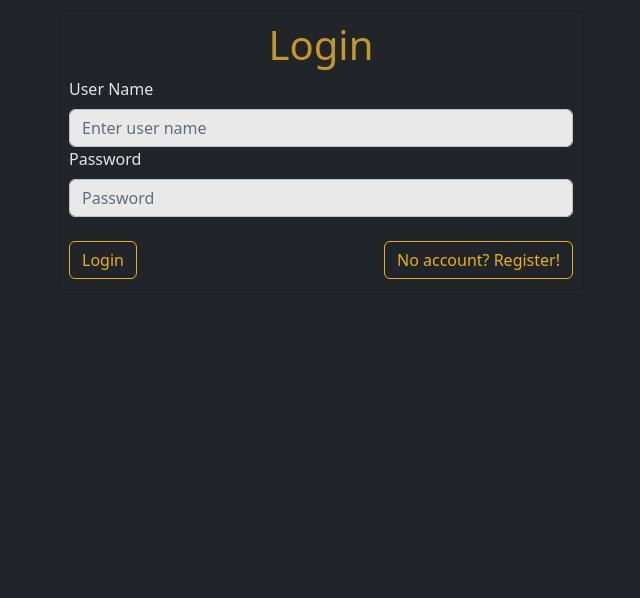
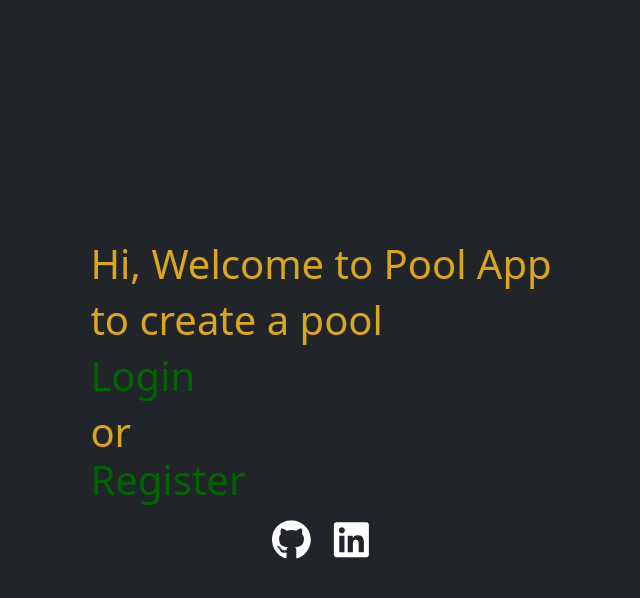
Before and after one commit to enderta/pool, a React (Create React App) app: page / in a window 1280 px wide. Shown: the top 598 px of the page, without its empty margins (319-959 px from the left). Built offline with nearby package versions, Linux system fonts and the light colour scheme; the HTML template or start-up script is replaced by a standard one.

Commit message:
creating pools

```diff
--- a/package.json
+++ b/package.json
@@ -17,6 +17,7 @@
     "react": "^18.2.0",
     "react-bootstrap": "^2.9.2",
     "react-dom": "^18.2.0",
+    "react-icons": "^4.12.0",
     "react-router-dom": "^6.21.1",
     "react-scripts": "5.0.1",
     "web-vitals": "^2.1.4"
--- a/src/components/CreatingPool.js
+++ b/src/components/CreatingPool.js
@@ -1,5 +1,6 @@
 import React, {useState} from 'react';
 import {Button, Card, Form} from "react-bootstrap";
+
 
 const CreatingPool = () => {
     const [question, setQuestion] = useState('');
@@ -46,7 +47,7 @@ const CreatingPool = () => {
     };
 
     return (
-        <div>
+        <div className={'bg-dark text-light'} style={{minHeight: '100vh', padding: '10px'}}>
             <div className="container">
                 <div className="row">
                     <div className="col-md-6 offset-md-3">
--- a/src/components/Home.js
+++ b/src/components/Home.js
@@ -1,23 +1,35 @@
 import React from 'react';
-import {Button} from "react-bootstrap";
+import { FaGithub, FaLinkedin } from 'react-icons/fa';
 
 
-const Home = () => {
-
-
-  const onCLick = () => {
-      window.location = '/create';
-  }
-
+function Home() {
     return (
-        <div>
-            <Button
-            onClick={onCLick}
-            >
-                <h1>+</h1>
-            </Button>
+        <div className={'bg-dark text-light'} style={{minHeight: '100vh', padding: '10px'}}>
+            <h1 className="no-scroll" style={{color: 'goldenrod'}}>
+                <div>
+                    <div style={{position: "absolute", top: "50%", left: "50%", transform: "translate(-50%, -50%)"}}>
+                        <h1 style={{color: 'goldenrod'}}>Hi, Welcome to Pool App</h1>
+                        <h1 style={{color: 'goldenrod'}}>to create a pool</h1>
+                        <a href={'/login'} style={{textDecoration: "none"}}>
+                            <h1 style={{color: 'darkgreen'}}>Login</h1>
+                        </a>
+                       <span style={{color: 'goldenrod'}}> or </span>
+                        <a href={'/register'} style={{textDecoration: "none"}}>
+                            <h1 style={{color: 'darkgreen'}}>Register</h1>
+                        </a>
+                        <div style={{display: "flex", justifyContent: "center"}}>
+                            <a href="https://github.com/enderta" target='blank' style={{marginRight: "20px"}}>
+                                <FaGithub size={40} color="white"/>
+                            </a>
+                            <a href="https://www.linkedin.com/in/endertanriverdi/" target='blank'>
+                                <FaLinkedin size={40} color="white"/>
+                            </a>
+                        </div>
+                    </div>
+                </div>
+            </h1>
         </div>
     );
-};
+}
 
 export default Home;
--- a/src/components/Login.js
+++ b/src/components/Login.js
@@ -27,7 +27,7 @@ function Login() {
         if (data.status === 'success') {
             localStorage.setItem('token', data.token);
             localStorage.setItem('user_id', data.user.id);
-            window.location = '/home';
+            window.location = '/create';
         } else {
             alert(data.message);
         }
--- /dev/null
+++ b/src/components/Logout.js
@@ -0,0 +1,20 @@
+import React from 'react';
+import {Button} from "react-bootstrap";
+
+const Logout = () => {
+    const handleLogout = () => {
+
+        localStorage.removeItem('token');
+        localStorage.removeItem('pool_id');
+        localStorage.removeItem('user_id');
+        localStorage.removeItem('response_id');
+        window.location = '/home';
+    }
+    return (
+        <div>
+        <Button className={'btn btn-success'} onClick={handleLogout}>Logout</Button>
+        </div>
+    );
+};
+
+export default Logout;
--- a/src/components/Opts.js
+++ b/src/components/Opts.js
@@ -47,7 +47,7 @@ const Opts = () => {
     };
 
     return (
-        <div>
+        <div className={'bg-dark text-light'} style={{minHeight: '100vh', padding: '10px'}}>
             <div className="container">
                 <div className="row">
                     <div className="col-md-6 offset-md-3">
--- a/src/components/Pages.js
+++ b/src/components/Pages.js
@@ -15,17 +15,19 @@ function Pages() {
             <Routes>
                 {isLoggedIn ? (
                     <>
-                        <Route path={"/home"} element={<Home/>}/>
+
+                        <Route path={"/*"} element={<Home/>}/>
                         <Route path="/register" element={<Register/>}/>
-                        <Route path="/*" element={<Login/>}/>
+                        <Route path="/login" element={<Login/>}/>
                         <Route path="/create" element={<CreatingPool/>}/>
                         <Route path="/opts" element={<Opts/>}/>
                         <Route path="/pools" element={<PollPage/>}/>
                     </>
                 ) : (
                     <>
+                        <Route path={"/*"} element={<Home/>}/>
                         <Route path="/register" element={<Register/>}/>
-                        <Route path="/*" element={<Login/>}/>
+                        <Route path="/login" element={<Login/>}/>
                     </>
                 )}
             </Routes>
--- a/src/components/PollPage.js
+++ b/src/components/PollPage.js
@@ -1,5 +1,6 @@
 import React, { useEffect, useState } from 'react';
 import {Button, Card, ListGroup} from "react-bootstrap";
+import Logout from "./Logout";
 
 function PollPage() {
   const [question, setQuestion] = useState('');
@@ -9,7 +10,6 @@ function PollPage() {
   const [voteopt1, setVoteopt1] = useState(0);
   const [voteopt2, setVoteopt2] = useState(0);
   const [voteopt3, setVoteopt3] = useState(0);
-
 
   const reset = () => {
     setVoteopt1(0);
@@ -26,6 +26,7 @@ function PollPage() {
       },
     });
     const data = await response.json();
+
     setQuestion(data.data.question);
   };
 
@@ -38,7 +39,7 @@ function PollPage() {
       },
     });
     const data = await response.json();
-    console.log(data)
+
     const options = data.data.option;
     let opt2 = options.substring(1, options.length - 1);
     let opt3 = opt2.split(",");
@@ -49,12 +50,20 @@ function PollPage() {
 
   useEffect(() => {
     const poolId = localStorage.getItem('pool_id');
+    if(poolId) {
       fetchQuestion(poolId).then(r => console.log(r));
+    } else {
+      console.log('Pool ID is not available');
+    }
   }, []);
 
   useEffect(() => {
     const responseId = localStorage.getItem('response_id');
+    if(responseId) {
       fetchOptions(responseId).then(r => console.log(r));
+    } else {
+      console.log('Response ID is not available');
+    }
   }, []);
 
   const handleVote = async (e) => {
@@ -73,14 +82,13 @@ function PollPage() {
   const percent2 = totalVotes === 0 ? 0 : ((voteopt2 / totalVotes) * 100).toFixed(2);
   const percent3 = totalVotes === 0 ? 0 : ((voteopt3 / totalVotes) * 100).toFixed(2);
 
-
   return (
-      <div className={'bg-dark text-light'} style={{minHeight: '100vh', padding: '10px'}}>
-        <h1 className="text-center" style={{color: 'goldenrod'}}>Poll</h1>
+      <div className={'bg-dark text-light'} style={{minHeight: '100vh', padding: '20px'}}>
+        <Button variant="primary" href="/create" style={{margin: '10px'}}>New Poll</Button>
         <div className="container d-flex justify-content-center">
-      <Card style={{width: '50rem',height:"20rem"}}>
-        <Card.Body>
-          <Card.Title>{question}</Card.Title>
+          <Card className={'bg-dark text-light'} style={{width: '50rem',height:"20rem",margin:"10px"}}>
+            <Card.Body >
+              <Card.Title> <h1 className="text-center" style={{color: 'goldenrod'}}>{question}</h1></Card.Title>
               < ListGroup variant="flush">
               <ListGroup.Item>
                   {opt1} - {percent1}%
@@ -98,7 +106,9 @@ function PollPage() {
                   <Card.Text>{voteopt3} votes</Card.Text>
                 </ListGroup.Item>
               </ListGroup>
+
               <Button variant="danger" onClick={reset} style={{marginTop: '10px'}}>Reset</Button>
+              <span style={{float: 'right',marginTop: '10px'}}><Logout/></span>
             </Card.Body>
           </Card>
         </div>
```
Also changed, not shown: 1 other file (tests, documents, lock files or other folders). Lines whose indentation alone changed are shown as unchanged.
